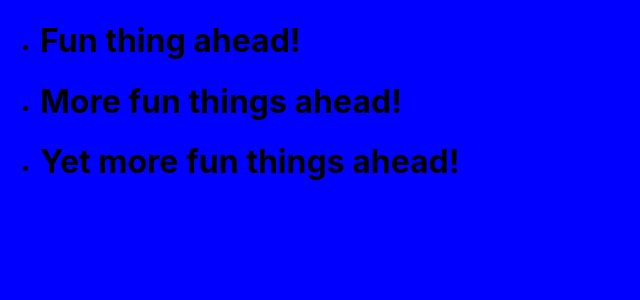
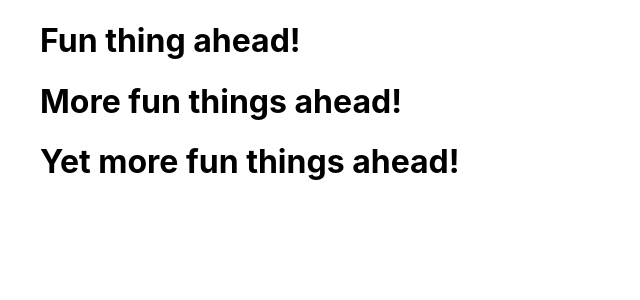
Before and after one commit to PatrickBoynton/blog-list, a React (Create React App) app: page / in a window 1280 px wide. Shown: the top 300 px of the page, without its empty margins (0-640 px from the left). Built offline with nearby package versions, Linux system fonts and the light colour scheme.

Commit message:
Removed the list style.

```diff
--- a/src/App.css
+++ b/src/App.css
@@ -1,3 +1,3 @@
-body {
-  background-color: blue;
+li {
+  list-style: none;
 }
```
